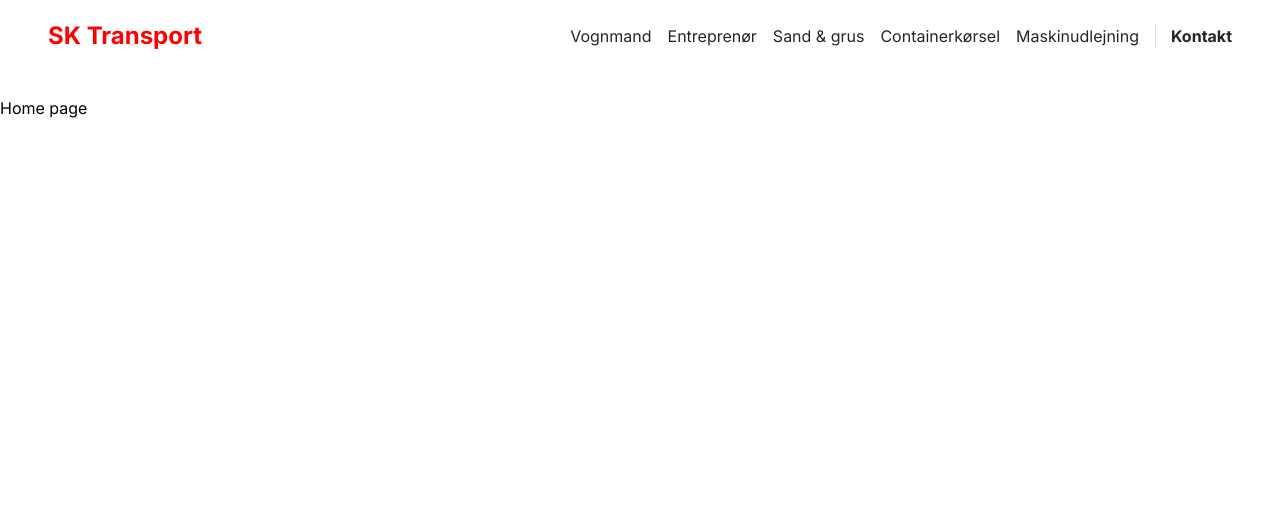
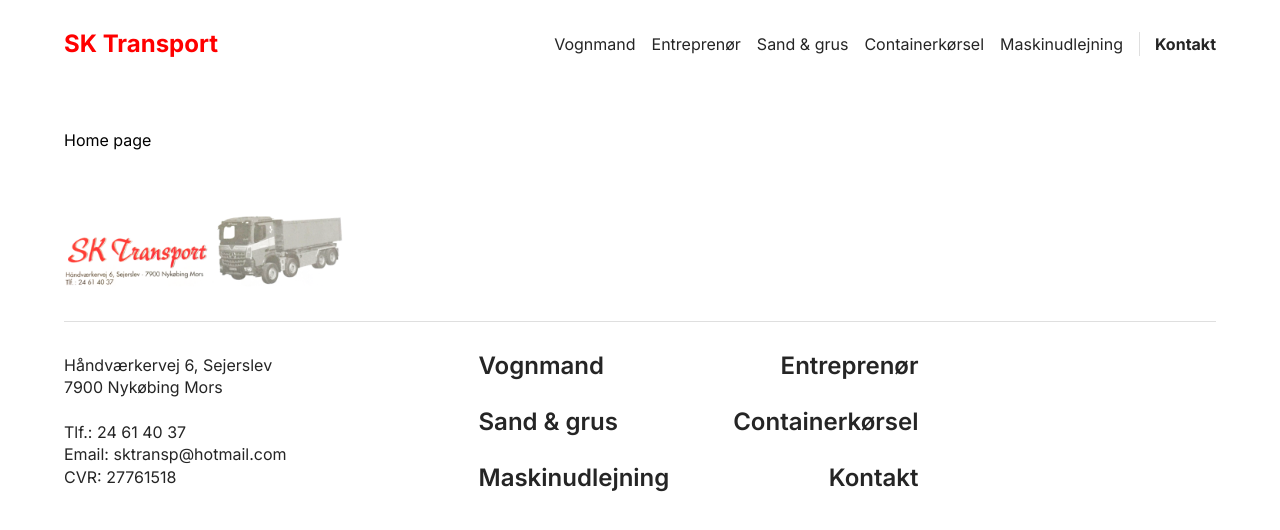
Before and after one commit to Steffen-Svenningsen/sk-transport, a Vue app: page / in a window 1280 px wide. Shown: the top 530 px of the page. Built offline with nearby package versions, Linux system fonts and the light colour scheme.

Commit message:
Create footer

```diff
--- a/src/App.vue
+++ b/src/App.vue
@@ -1,8 +1,10 @@
 <script setup>
 import GlobalHeader from './components/GlobalHeader.vue';
+import GlobalFooter from './components/GlobalFooter.vue';
 </script>
 
 <template>
   <GlobalHeader />
   <RouterView />
+  <GlobalFooter />
 </template>
--- a/src/assets/main.sass
+++ b/src/assets/main.sass
@@ -11,7 +11,14 @@
     main, .page
         margin-top: 100px
 
+    main, .page, section, header, footer
+        padding: 32px 64px
+
     div
         img
             width: 100%
             height: auto
+
+@media (max-width: 950px)
+    main, .page, section, header, footer
+        padding: 16px !important
--- /dev/null
+++ b/src/components/GlobalFooter.vue
@@ -0,0 +1,83 @@
+<script setup>
+
+</script>
+
+<template>
+    <footer>
+        <div class="logo">
+            <img src="@/assets/images/sklogo.png" alt="SK Transport">
+        </div>
+        <div class="line"></div>
+        <div class="info-container">
+            <div class="contacts">
+                <p>
+                    Håndværkervej 6, Sejerslev <br>
+                    7900 Nykøbing Mors
+                </p> <br>
+                <a href="tel:24614037">Tlf.: 24 61 40 37</a> <br>
+                <a href="mailto:sktranp@hotmail.com">Email: sktransp@hotmail.com</a>
+                <p>CVR: 27761518</p>
+            </div>
+            <div class="links">
+                <router-link :to="{ name: 'vognmand' }">Vognmand</router-link>
+                <router-link :to="{ name: 'entreprenuer' }">Entreprenør</router-link>
+                <router-link :to="{ name: 'sandoggrus' }">Sand & grus</router-link>
+                <router-link :to="{ name: 'container' }">Containerkørsel</router-link>
+                <router-link :to="{ name: 'maskinudlejning' }">Maskinudlejning</router-link>
+                <router-link :to="{ name: 'kontakt' }">Kontakt</router-link>
+            </div>
+        </div>
+    </footer>
+</template>
+
+<style lang="sass" scoped>
+@import @/assets/main.sass
+
+footer
+    background: $white
+
+    .logo
+        max-width: 280px
+
+    .line
+        margin: 32px 0
+        background: #25252525
+        height: 1px
+        width: 100%
+
+    .info-container
+        display: flex
+        gap: 2rem
+        flex-wrap: wrap
+
+        .contacts
+            line-height: 1.4
+
+            p, a
+                font-size: 16px
+                color: $black
+                text-decoration: none
+
+        .links
+            max-width: 440px
+            justify-content: space-between
+            display: flex
+            gap: 2rem
+            flex-wrap: wrap
+            margin-left: 10rem
+
+            a
+                font-size: 24px
+                font-weight: 600
+                color: $black
+                text-decoration: none
+
+@media (max-width: 950px)
+    footer
+
+        .info-container
+            flex-direction: column-reverse
+
+            .links
+                margin-left: 0 !important
+</style>
--- a/src/components/GlobalHeader.vue
+++ b/src/components/GlobalHeader.vue
@@ -10,13 +10,13 @@
 
   if (document.body.scrollTop > 50 || document.documentElement.scrollTop > 50) {
     if (header) {
-      header.style.borderBottom = '1px solid black';
-      header.style.padding = '0.75rem clamp(2.5%, 3rem, 5%)';
+      header.style.borderBottom = '1px solid #25252525';
+      header.style.padding = '16px 64px';
     }
   } else {
     if (header) {
       header.style.borderBottom = 'none';
-      header.style.padding = '1.5rem clamp(2.5%, 3rem, 5%)';
+      header.style.padding = '32px 64px';
     }
   }
 }
@@ -72,12 +72,10 @@
     top: 0
     left: 0
     width: 100%
-    padding: 24px 64px
     box-sizing: border-box
     background: $white
     z-index: 10
     transition: 0.2s
-    border-bottom: 1px solid #25252525
 
     .logo
         text-decoration: none
@@ -160,12 +158,9 @@
                 width: 65%
 
 @media (max-width: 950px)
-    header
-        padding: 16px
+    .hamburger
+        display: flex !important
 
-        .hamburger
-            display: flex !important
-
-        .desktop-nav
-            display: none !important
+    .desktop-nav
+        display: none !important
 </style>
```
Also changed, not shown: src/assets/images/sklogo.png (added).
